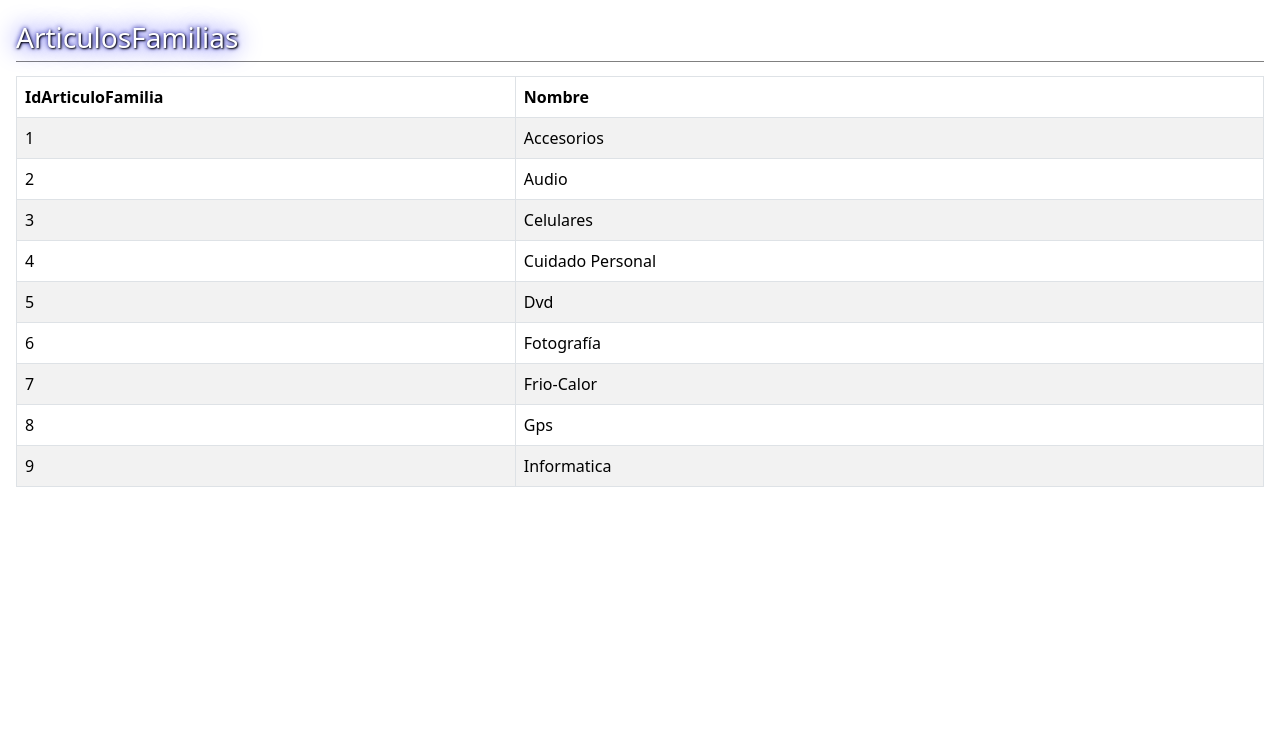
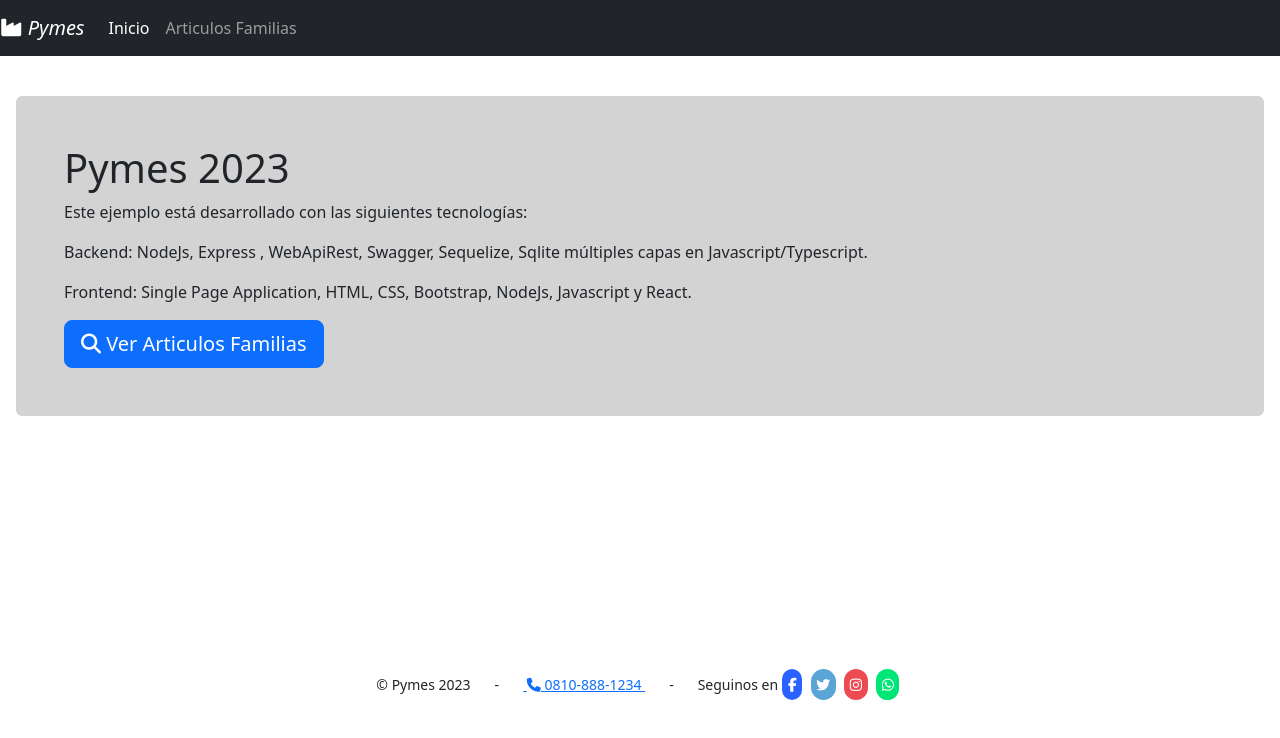
Before and after one commit to DoradoKS/dorado-frontend, a React (Create React App) app: page /inicio in a window 1280 px wide. Shown: the top 738 px of the page. Built offline with nearby package versions, Linux system fonts and the light colour scheme.

Commit message:
etapa 3 completa

```diff
--- a/package.json
+++ b/package.json
@@ -11,6 +11,7 @@
     "popper.js": "^1.16.1",
     "react": "^18.2.0",
     "react-dom": "^18.2.0",
+    "react-router-dom": "^6.13.0",
     "react-scripts": "5.0.1",
     "web-vitals": "^2.1.4"
   },
--- a/src/App.css
+++ b/src/App.css
@@ -58,3 +58,134 @@
   min-height: 75vh;
   padding: 1rem;
 }
+
+/* pie de la pagina */
+footer {
+  padding: 1rem;
+}
+.navbar-brand {
+  color: aquamarine;
+  font-size: 1.5rem;
+}
+
+.tituloPagina {
+  font-size: 1.75rem;
+  font-weight: 500;
+  color: white;
+  text-shadow: 1px 1px 2px black, 0 0 25px blue, 0 0 5px darkblue;
+  border-bottom-style: solid;
+  border-color: gray;
+  border-bottom-width: thin;
+  padding-bottom: 0.1em;
+  margin-bottom: 0.5em;
+}
+
+
+
+/* todos los formularios */
+form {
+  background-color: rgb(241, 243, 247);
+  border-radius: 0.5rem;
+  border-style: solid;
+  border-color: lightgrey;
+  border-width: thin;
+  margin: 0em 0.5rem 1rem 0.5rem;
+  padding: 0.5rem;
+  box-shadow: 0.62rem 0.62rem 0.31rem rgb(175, 173, 173);
+}
+
+/* espacio en los botones contenidos en un div con esta clase */
+.botones button {
+  margin: 0em 0.5em 0.5em 0em;
+}
+
+/* todos los labels menos los de los radio y check */
+label:not([class^='custom-control']) {
+  background-color: #d7dfe7;
+  border-radius: 0.625em 0.2em 0rem 0.625em;
+  border-bottom: solid;
+  margin-right: -0.9em; /* para que columna label este cerca del input*/
+  padding-left: 0.5em;
+  display: block;
+  height: 90%;
+}
+
+/*<=576*/
+@media only screen and (max-width: 575px) {
+  label:not([class^='custom-control']) {
+    margin-right: 0em;
+    margin-top: 0.3rem; /* para separar grupo label/input */
+  }
+}
+
+/*>=576*/
+@media only screen and (min-width: 576px) {
+  .inputMedio {
+    width: 12em;
+  }
+  .inputChico {
+    width: 7em;
+  }
+}
+
+.pyBadge {
+  background-color: #6c757d;
+  color: white;
+  /* font-size: 1.1em; */
+  display: inline-block;
+  padding: 0.35em 0.4em;
+  font-weight: 700;
+  line-height: 1;
+  text-align: center;
+  white-space: nowrap;
+  vertical-align: baseline;
+  border-radius: 0.25rem;
+}
+
+/* mensajes de validacion */
+.validacion {
+  color: red;
+  font-size: 0.8em;
+  font-style: italic;
+  padding-left: 1em;
+  padding-bottom: 0.5em;
+}
+
+/* mensajes de alerta al buscar y grabar */
+.mensajesAlert {
+  /* color: #495057; */
+  margin: 0rem 0.5rem 0rem 0.5rem;
+}
+
+.paginador {
+  background-color: #e9ecef;
+  padding: 0.5rem 1rem 0rem 1rem;
+  margin-top: -1rem; /* para pegarlo a la tabla */
+}
+
+/* todos los input a mayusculas, y no sus placeholders*/
+input {
+  text-transform: uppercase;
+  /* margin-bottom: 0.2em;  */
+  /*separa renglones*/
+}
+::placeholder {
+  text-transform: none;
+}
+
+/* encabezados de tablas */
+thead {
+  /* bootstrap thead-light*/
+  color: #495057;
+  background-color: #aeb7d7; /* #e9ecef; */
+  border-color: #dee2e6;
+}
+
+/* redes al pie de pagina */
+.redes {
+  background-color: blue;
+  color: white;
+  padding: 0.4em;
+  margin: 0.3em;
+  border-radius: 1em;
+}
--- a/src/App.js
+++ b/src/App.js
@@ -1,14 +1,28 @@
 import "./App.css";
-import {ArticulosFamilias} from './components/ArticulosFamilias';
-
+import React from "react";
+import { BrowserRouter, Route, Routes, Navigate } from "react-router-dom";
+import Menu from "./components/Menu";
+import { Footer } from "./components/Footer";
+import { Inicio } from "./components/Inicio";
+import { ArticulosFamilias } from "./components/ArticulosFamilias";
 function App() {
   return (
     <>
-      <div className="divBody">
-          <ArticulosFamilias/>
-      </div>
+        <BrowserRouter>
+          <Menu />
+          <div className="divBody">
+            <Routes>
+              <Route path="/inicio" element={<Inicio />} />
+              <Route
+                path="/articulosfamilias"
+                element={<ArticulosFamilias />}
+              />
+              <Route path="*" element={<Navigate to="/inicio" replace />} />
+            </Routes>
+          </div>
+          <Footer />
+        </BrowserRouter>
     </>
   );
 }
-
 export default App;
--- /dev/null
+++ b/src/components/Footer.jsx
@@ -0,0 +1,48 @@
+import React from 'react';
+function Footer() {
+  return (
+    <footer className="text-center">
+    <small>
+      <span>© Pymes 2023</span>
+      <span className="m-4">-</span>
+      <a href="tel:113"> <span className="fa fa-phone"></span> 0810-888-1234 </a>
+      <span className="m-4">-</span>
+      Seguinos en
+      <a
+        className="redes"
+        href="https://www.facebook.com"
+        style={{"backgroundColor": "#2962ff"}}
+        target="_blank"
+      >
+        <i title="Facebook" className="fab fa-facebook-f"></i>
+      </a>
+      <a
+        className="redes"
+        href="https://twitter.com"
+        style={{"backgroundColor": "#5ba4d6"}}
+        target="_blank"
+      >
+        <i title="Twitter" className="fab fa-twitter"></i>
+      </a>
+      <a
+        className="redes"
+        style={{"backgroundColor": "#ec4c51"}}
+        href="https://www.instagram.com"
+        target="_blank"
+      >
+        <i title="Instagram" className="fab fa-instagram"></i>
+      </a>
+      <a
+        className="redes"
+        style={{"backgroundColor": "#00e676"}}
+        href="https://www.whatsapp.com"
+        target="_blank"
+      >
+        <i title="Whatsapp" className="fab fa-whatsapp"></i>
+      </a>
+    </small>
+  </footer>
+
+  );
+}
+export { Footer };
--- a/src/components/Inicio.js
+++ b/src/components/Inicio.jsx
@@ -1,4 +1,6 @@
 import React from 'react';     //necesaria en stackblitz
+import { Link } from "react-router-dom";
+
 function Inicio() {
   return (
     <div className="mt-4 p-5 rounded" style={{ backgroundColor: "lightgray" }}>
@@ -12,10 +14,9 @@
         Frontend: Single Page Application, HTML, CSS, Bootstrap, NodeJs,
         Javascript y React.
       </p>
-      <button className="btn btn-lg btn-primary">
-        <i className="fa fa-search"> </i>
-        Ver Articulos Familias
-      </button>
+      <Link to="/articulosfamilias" className="btn btn-lg btn-primary">
+          <i className="fa fa-search"> </i>  Ver Articulos Familias
+      </Link>
     </div>
   );
 }
--- /dev/null
+++ b/src/components/Menu.jsx
@@ -0,0 +1,39 @@
+import React from "react";
+import { NavLink } from "react-router-dom";
+
+function Menu() {
+  return (
+    <nav className="navbar navbar-dark bg-dark navbar-expand-md">
+      <a className="navbar-brand">
+        <i className="fa fa-industry"></i>
+        &nbsp;<i>Pymes</i>
+      </a>
+      <button
+        className="navbar-toggler"
+        type="button"
+        data-toggle="collapse"
+        data-target="#navbarSupportedContent"
+        aria-controls="navbarSupportedContent"
+        aria-expanded="false"
+        aria-label="Toggle navigation"
+      >
+        <span className="navbar-toggler-icon"></span>
+      </button>
+      <div className="collapse navbar-collapse" id="navbarSupportedContent">
+        <ul className="navbar-nav mr-auto">
+          <li className="nav-item">
+            <NavLink className="nav-link" to="/inicio">
+              Inicio
+            </NavLink>
+          </li>
+          <li className="nav-item">
+            <NavLink className="nav-link" to="/articulosfamilias">
+              Articulos Familias
+            </NavLink>
+          </li>
+        </ul>
+      </div>
+    </nav>
+  );
+}
+export default Menu;
```
Also changed, not shown: 1 other file (tests, documents, lock files or other folders).
